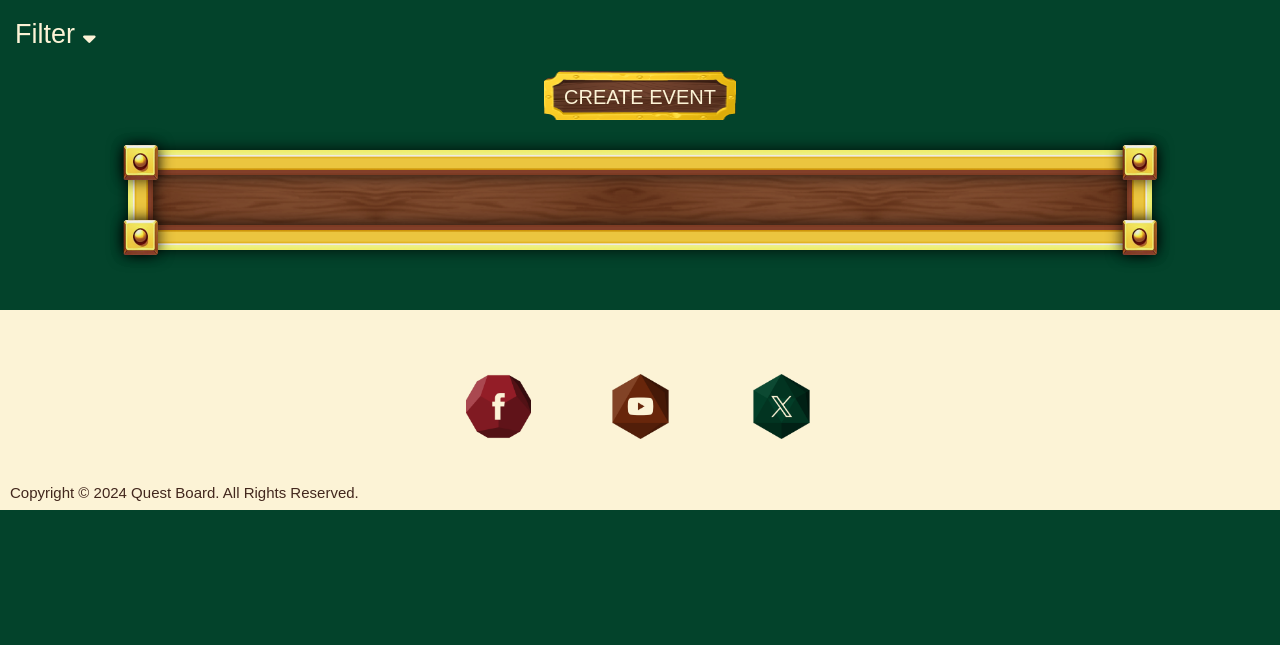
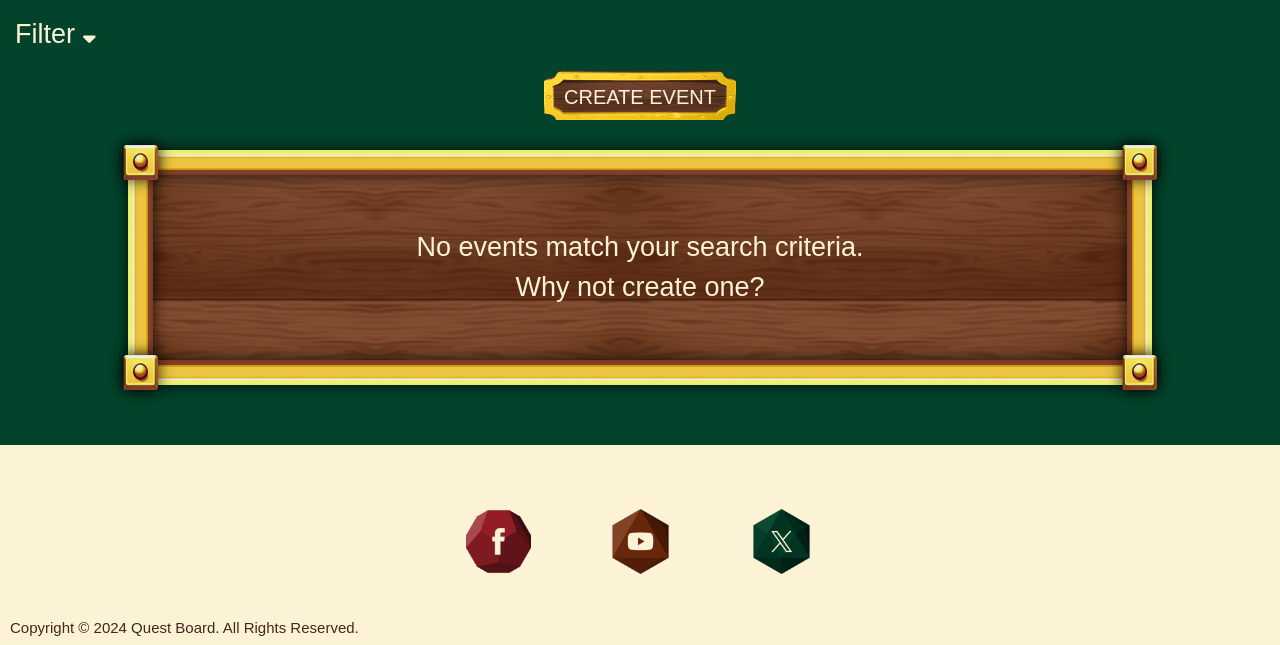
Before and after one commit to AndyWright360/Quest_Board, a Flask app: page /events in a window 1280 px wide. Shown: the part 315-960 px from the top of the page. Before the commit the page ends 825 px from the top, so only its background shows below. Run offline with Flask 2, Linux system fonts and the light colour scheme; data that the repository does not hold is empty; some web fonts are replaced.

Commit message:
docs: add no filter results message to events.html

```diff
--- a/quest_board/static/css/style.css
+++ b/quest_board/static/css/style.css
@@ -605,6 +605,10 @@ nav ul a:hover {
     grid-area: 3 / 2 / 4 / 3;
 }
 
+#no-results {
+    font-size: 1.8rem;
+}
+
 /* selection options */
 [type="checkbox"]+span:not(.lever) {
     padding-left: 25px;
--- a/quest_board/templates/events.html
+++ b/quest_board/templates/events.html
@@ -133,6 +133,8 @@
                     <img src="{{ url_for('static', filename='images/metal-corner.png') }}" alt="A gold square corner plate" class="corner bottom-left-corner">
                     <img src="{{ url_for('static', filename='images/metal-corner.png') }}" alt="A gold square corner plate" class="corner bottom-right-corner">
                     <div class="container-padding">
+                        <!-- No Filter Results Message -->
+                        <p id="no-results">No events match your search criteria.<br>Why not create one?</p>
                         <!-- Event Card -->
                         {% for event in events %}
                             <div class="event-card brown-font" data-location="{{ event.location }}" data-time="{{ event.time }}" data-exp="{{ event.exp_level }}">
```
